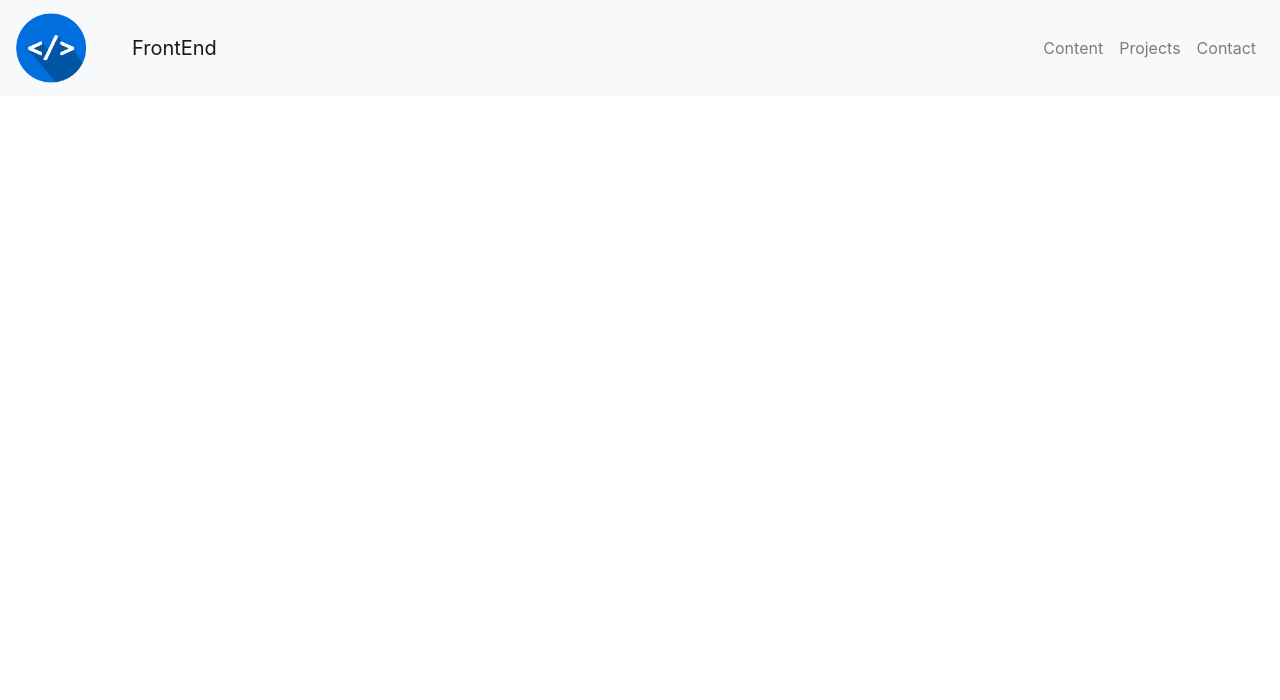
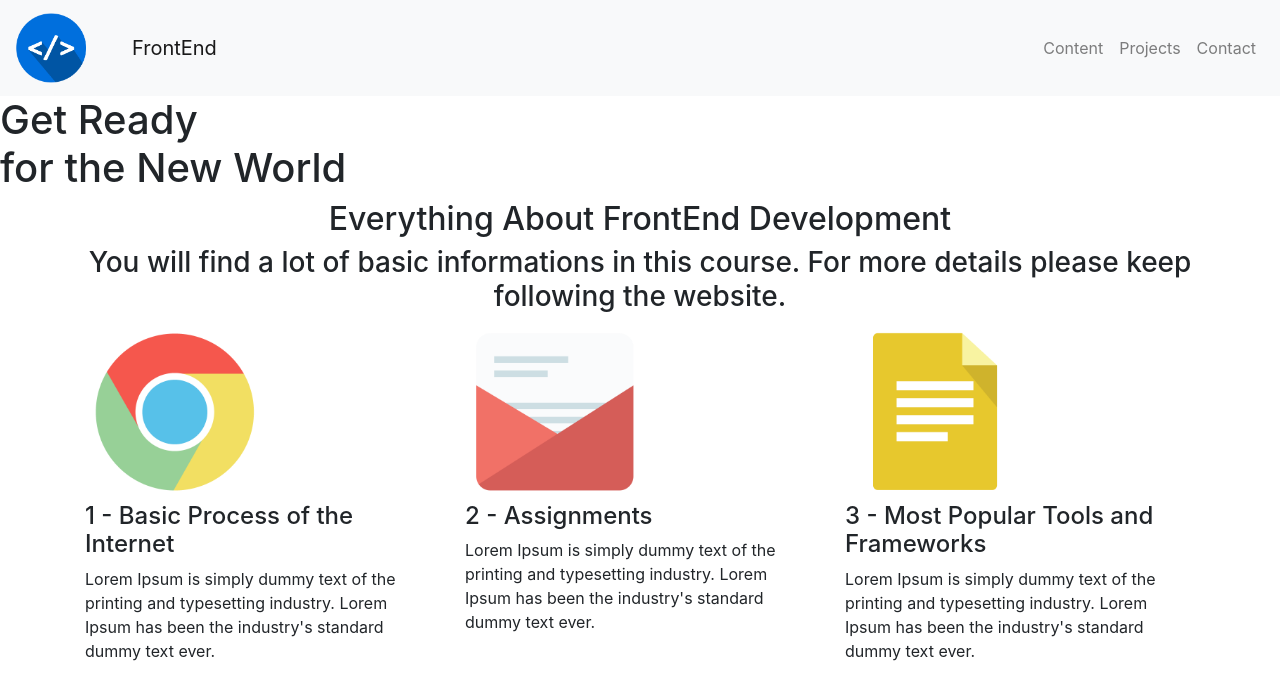
Before and after one commit to omrfyildiz/frontend-example, a plain HTML site: page index.html in a window 1280 px wide. Drawn offline with nearby package versions, Linux system fonts and the light colour scheme.

Commit message:
new lines have been added

```diff
--- a/index.html
+++ b/index.html
@@ -37,6 +37,56 @@
         </div>
     </nav>
 
+    <div id="headerwrap">
+        <div class="row">
+            <div class="col-md-6">
+                <h1>Get Ready<br />
+                    for the New World</h1>
+            </div>
+        </div>
+    </div>
+
+    <div class="container">
+        <div class="row justify-content-center">
+            <div class="col-md-12 text-center">
+                <div>
+                    <h2 id="second-header">Everything About FrontEnd Development</h2>
+                </div>
+                <h3>You will find a lot of basic informations in this course. For more details please keep following the
+                    website.</h3>
+            </div>
+        </div>
+
+        <div class="row justify-content-center">
+            <div class="col-md-4">
+                <img src="img/ser01.png" width="180" alt="">
+                <h4>1 - Basic Process of the Internet</h4>
+                <p>Lorem Ipsum is simply dummy text of the printing and typesetting industry. Lorem Ipsum has been the
+                    industry's standard dummy text ever.</p>
+            </div>
+
+            <div class="col-md-4">
+                <img src="img/ser02.png" width="180" alt="">
+                <h4>2 - Assignments</h4>
+                <p>Lorem Ipsum is simply dummy text of the printing and typesetting industry. Lorem Ipsum has been the
+                    industry's standard dummy text ever.</p>
+
+            </div>
+
+            <div class="col-md-4">
+                <img src="img/ser03.png" width="180" alt="">
+                <h4>3 - Most Popular Tools and Frameworks</h4>
+                <p>Lorem Ipsum is simply dummy text of the printing and typesetting industry. Lorem Ipsum has been the
+                    industry's standard dummy text ever.</p>
+
+            </div>
+        </div>
+    </div>
+
+
+
+
+
     <script src="https://code.jquery.com/jquery-3.5.1.slim.min.js"
         integrity="sha384-DfXdz2htPH0lsSSs5nCTpuj/zy4C+OGpamoFVy38MVBnE+IbbVYUew+OrCXaRkfj"
         crossorigin="anonymous"></script>
```
